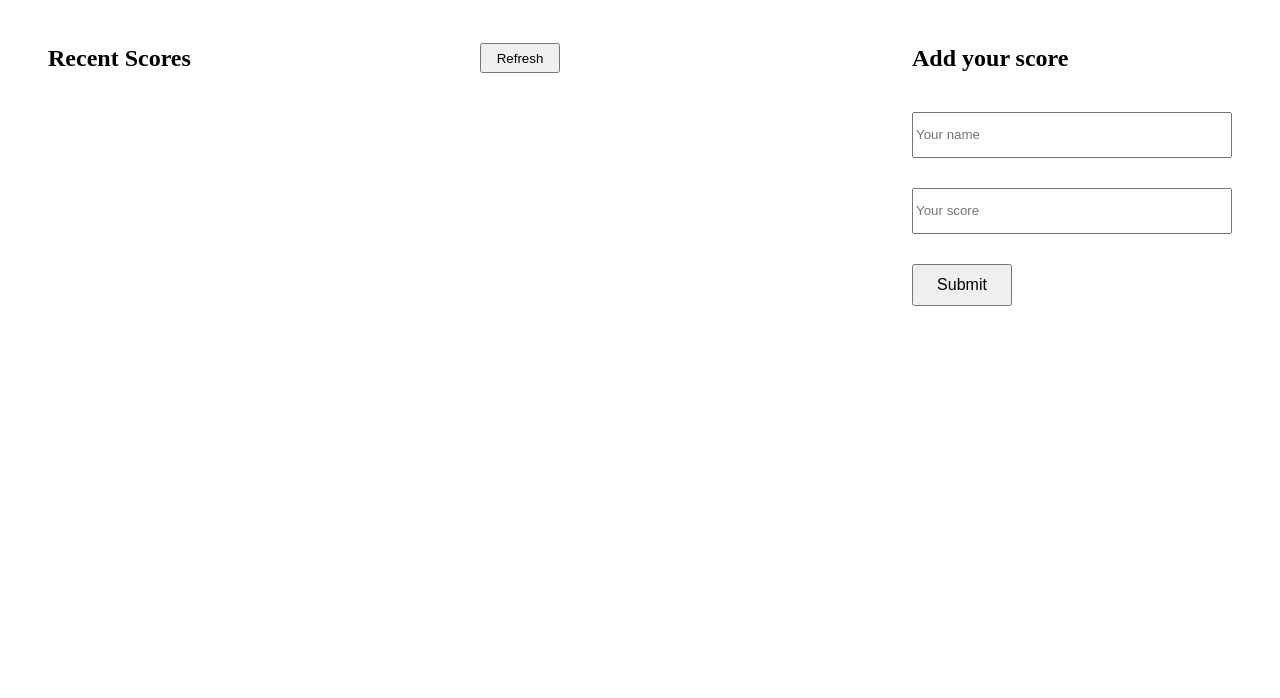
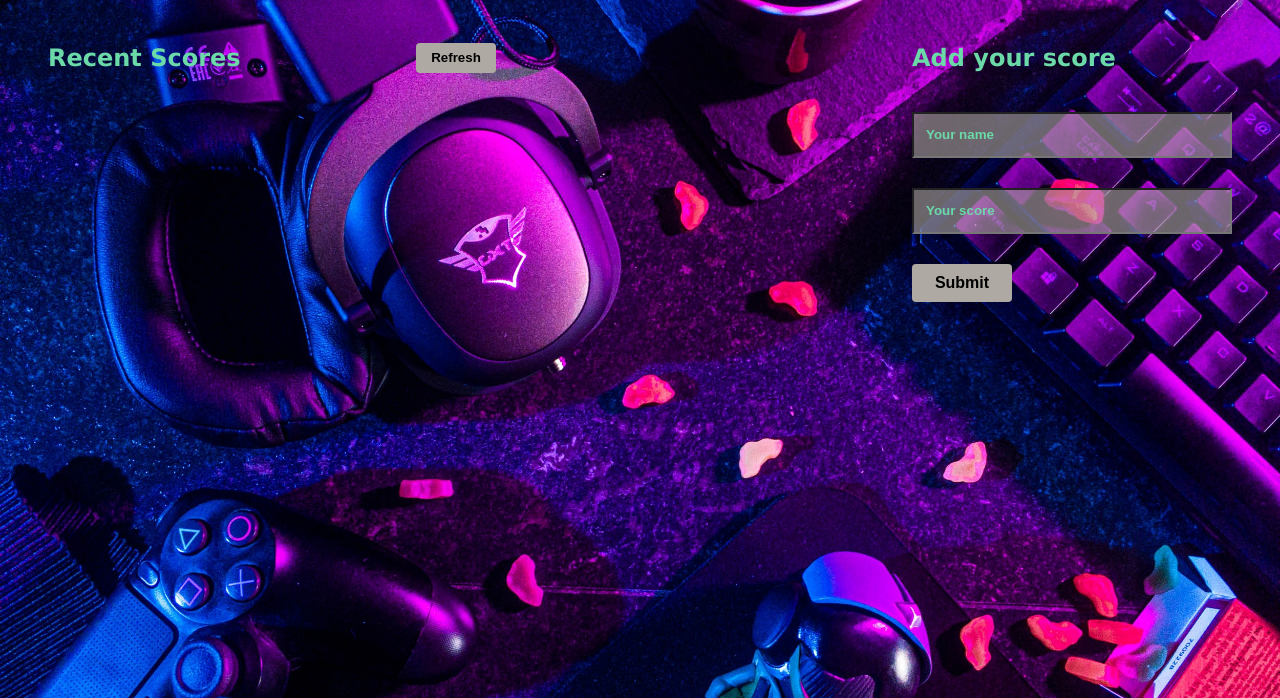
Before and after one commit to Thoth1111/Leaderboard, a website built with webpack: page src/index.html in a window 1280 px wide. Shown: the part 102-800 px from the top of the page. Built offline with nearby package versions, Linux system fonts and the light colour scheme; no server answers.

Commit message:
Finalize styling with color aesthetics

```diff
--- a/src/index.html
+++ b/src/index.html
@@ -4,7 +4,7 @@
     <meta charset="UTF-8">
     <meta http-equiv="X-UA-Compatible" content="IE=edge">
     <meta name="viewport" content="width=device-width, initial-scale=1.0">
-    <title>Leader-Board</title>
+    <title>Tech-Wars Leader-Board</title>
 </head>
 <body>
     <h1>Leaderboard</h1>
--- a/src/style.css
+++ b/src/style.css
@@ -1,6 +1,9 @@
-/* body {
-  background-color: blue;
-} */
+body {
+  background-image: url(./modules/images/pexels-lucie-liz-3165335.jpg);
+  background-size: cover;
+  font-family: Verdana, Geneva, Tahoma, sans-serif;
+  color:#6cd9a8;
+}
 
 h1 {
   margin: 40px;
@@ -23,33 +26,47 @@ main {
   display: flex;
   justify-content: space-between;
   align-items: center;
-  width: 40vw;
+  width: 35vw;
 }
 
 #refresher {
   width: 80px;
   height: 30px;
+  cursor: pointer;
+  border: none;
+  border-radius: 4px;
+  outline: none;
+  font-weight: bold;
+  background-color: rgba(175, 169, 163, 1);
+}
+
+#refresher:hover {
+  background-color: #6cd9a8;
 }
 
 .scores-display {
-  width: 40vw;
+  width: 35vw;
+  border-radius: 8px;
+  background-color: rgba(236, 229, 221, 0.6);
 }
 
 .rendered-scores {
   display: flex;
   justify-content: space-between;
   border: 1px solid grey;
-  padding: 10px;
+  padding: 10px 24px;
   font-size: 18px;
+  font-weight: bold;
+  color: black;
 }
 
 .rendered-scores:first-child {
   border-radius: 8px 8px 0 0;
 }
 
-/* .rendered-scores:nth-child(even) {
-  background-color: darkcyan;
-} */
+.rendered-scores:nth-child(even) {
+  background-color: rgba(175, 169, 163, 0.6);
+}
 
 .rendered-scores:last-child {
   border-radius: 0 0 8px 8px;
@@ -70,6 +87,14 @@ main {
 
 #player-id, #score-input {
   height: 40px;
+  background-color: rgba(175, 169, 163, 0.6);
+  color: black;
+}
+
+#player-id::placeholder, #score-input::placeholder {
+  color: #6cd9a8;
+  padding-left: 10px;
+  font-weight: bold;
 }
 
 .submit-Btn {
@@ -77,4 +102,13 @@ main {
   width: 100px;
   font-size: 16px;
   cursor: pointer;
+  border: none;
+  border-radius: 4px;
+  outline: none;
+  font-weight: bold;
+  background-color: rgba(175, 169, 163, 1);
 }
+
+.submit-Btn:hover {
+  background-color: #6cd9a8;
+}
```
Also changed, not shown: src/modules/images/pexels-lucie-liz-3165335.jpg (added).
